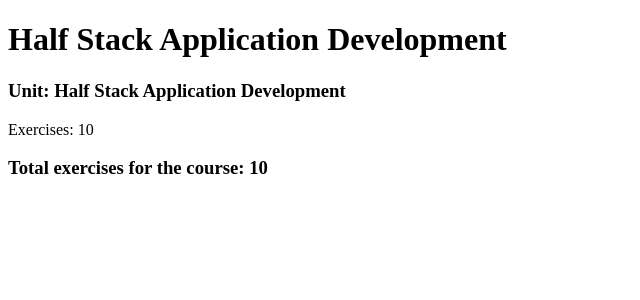
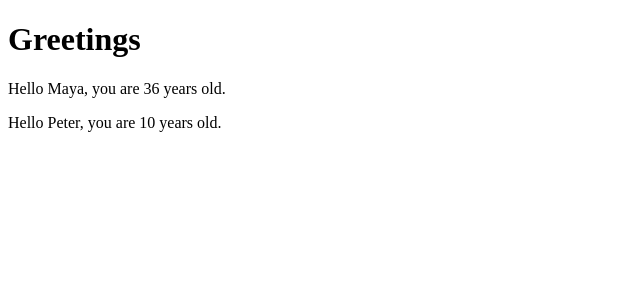
Before and after one commit to daggettt/part1, a React (Vite) app: page / in a window 1280 px wide. Shown: the top 300 px of the page, without its empty margins (0-640 px from the left). Built offline with nearby package versions, Linux system fonts and the light colour scheme.

Commit message:
Change App content

```diff
--- a/src/App.jsx
+++ b/src/App.jsx
@@ -1,68 +1,24 @@
-/* Exercises 1.3 - 1.5 */
+/* Part 1 C */
 
-const Header = (props) => {
+const Hello = (props) => {
   return (
     <div>
-      <h1>{props.course}</h1>
-    </div>
-  )
-}
-
-const Content = (props) => {
-  return (
-    <div>
-      <h3>Unit: {props.name}</h3>
-      <p>Exercises: {props.exercises}</p>
-    </div>
-  )
-}
-
-const Total = (props) => {
-  return (
-    <div>
-      <h3>Total exercises for the course: {props.total}</h3>
+      <p>
+        Hello {props.name}, you are {props.age} years old.
+      </p>
     </div>
   )
 }
 
 const App = () => {
-  const course = {
-    name: 'Half Stack Application Development',
-    parts: [
-      {
-        name: 'Fundamentals of React',
-        exercises: 10
-      },
-      {
-        name: 'Using props to pass data',
-        exercises: 7
-      },
-      {
-        name: 'State of a component',
-        exercises: 14
-      },
-    ]
-  }
-
- /*
-  course.parts.forEach((part) => {
-    courseparts.push(part)
-  }
-
-  console.log(course.parts)
-  console.log(course.parts[0].name + ' ' + course.parts[0].exercises)
-
-  /*const coursenames = course[parts].map(parts => parts.name)
-  const partsexercises = course.map(parts => parts.exercises)
-  const partstotal = partsexercises.reduce((sum, num) => sum + num)/
-
-  const coursenames = course[parts].map(parts => parts.name) */
+  const name = 'Peter'
+  const age = 10
 
   return (
     <div>
-      <Header course={course.name}/>
-      <Content name={course.name} exercises={10}/>
-      <Total total={10}/>
+      <h1>Greetings</h1>
+      <Hello name="Maya" age={26 + 10} />
+      <Hello name={name} age={age} />
     </div>
   )
 }
```
